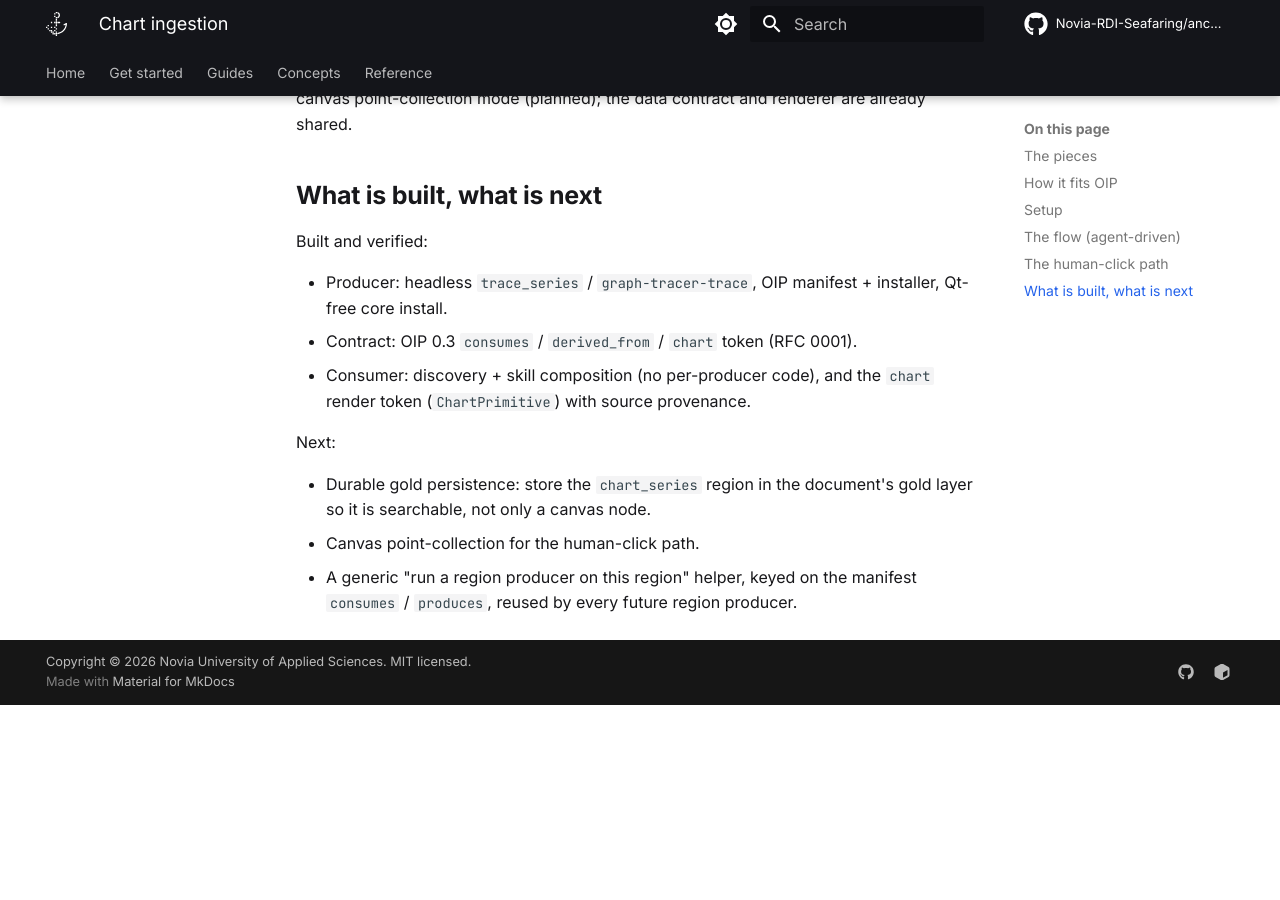
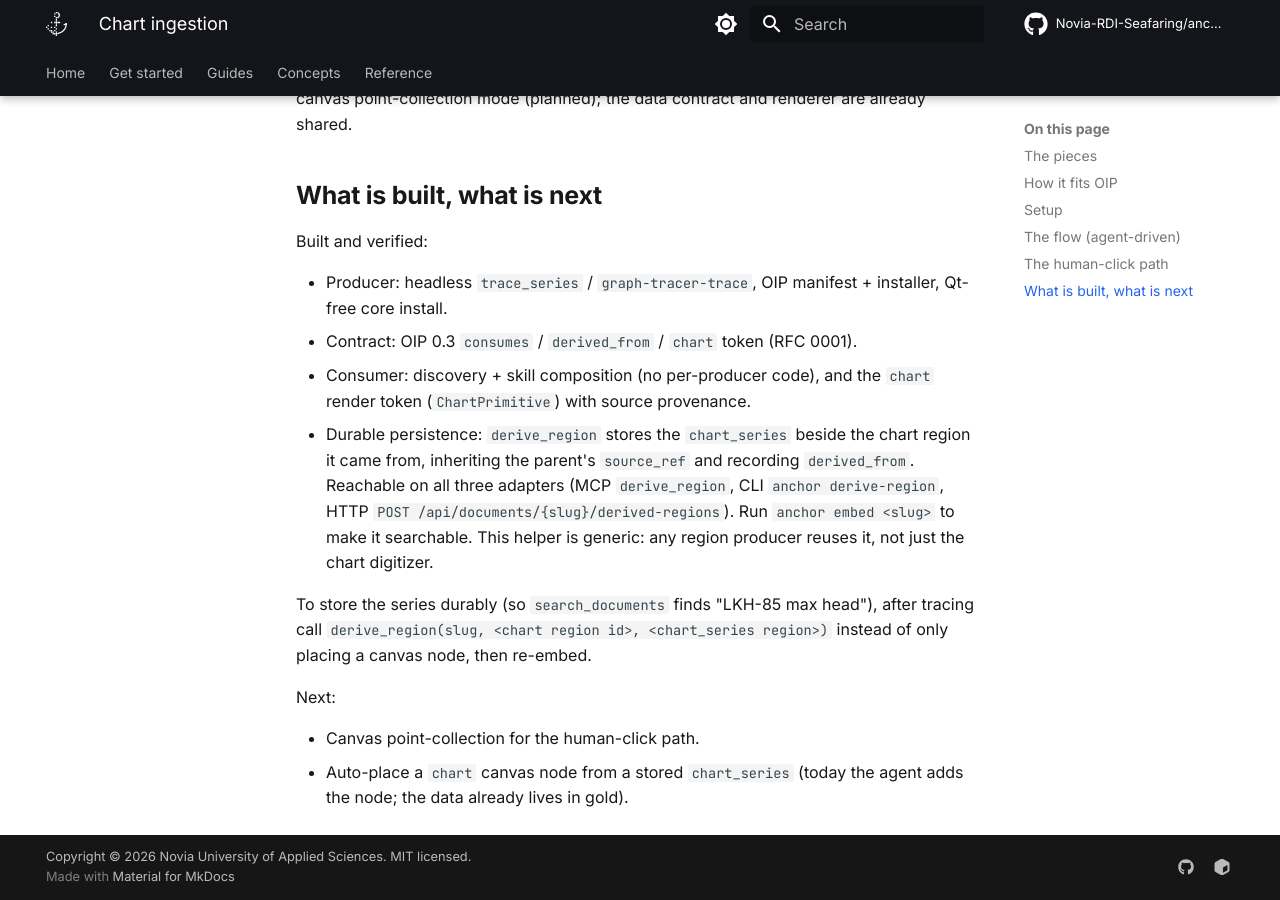
Before and after one commit to Novia-RDI-Seafaring/anchor, an MkDocs documentation site: the page built from docs/guides/chart-ingestion.md, in a window 1280 px wide and 900 px high, scrolled down 2376 px. Built offline with MkDocs 1.6.1 and Material for MkDocs 9.7.7, drawn with Linux system fonts in a browser that asks for light colours; comment, search, counter and statistics services are not loaded; before the commit the page ends 3081 px from its top, so only the background shows below that.

Commit message:
docs(chart): durable persistence via derive_region now built
Move durable gold persistence from 'next' to 'built': derive_region stores
the chart_series beside its source chart region with inherited provenance,
reachable on MCP/CLI/HTTP. Document the trace -> derive_region -> embed path
for searchable ingestion.

```diff
--- a/docs/guides/chart-ingestion.md
+++ b/docs/guides/chart-ingestion.md
@@ -106,11 +106,20 @@ Built and verified:
 - Contract: OIP 0.3 `consumes` / `derived_from` / `chart` token (RFC 0001).
 - Consumer: discovery + skill composition (no per-producer code), and the
   `chart` render token (`ChartPrimitive`) with source provenance.
+- Durable persistence: `derive_region` stores the `chart_series` beside the
+  chart region it came from, inheriting the parent's `source_ref` and
+  recording `derived_from`. Reachable on all three adapters (MCP
+  `derive_region`, CLI `anchor derive-region`, HTTP
+  `POST /api/documents/{slug}/derived-regions`). Run `anchor embed <slug>`
+  to make it searchable. This helper is generic: any region producer reuses
+  it, not just the chart digitizer.
+
+To store the series durably (so `search_documents` finds "LKH-85 max head"),
+after tracing call `derive_region(slug, <chart region id>, <chart_series
+region>)` instead of only placing a canvas node, then re-embed.
 
 Next:
 
-- Durable gold persistence: store the `chart_series` region in the document's
-  gold layer so it is searchable, not only a canvas node.
 - Canvas point-collection for the human-click path.
-- A generic "run a region producer on this region" helper, keyed on the
-  manifest `consumes` / `produces`, reused by every future region producer.
+- Auto-place a `chart` canvas node from a stored `chart_series` (today the
+  agent adds the node; the data already lives in gold).
```
